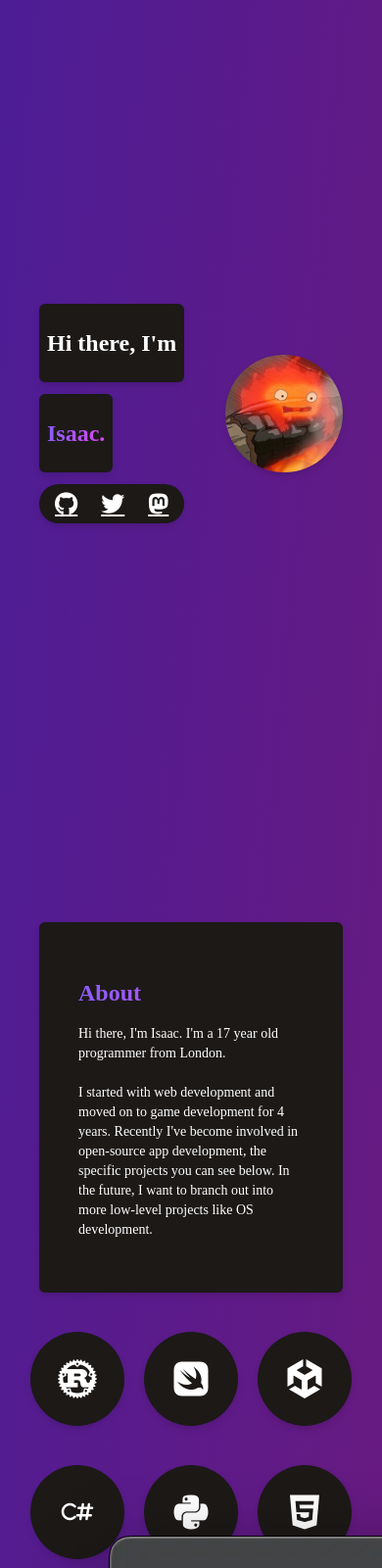
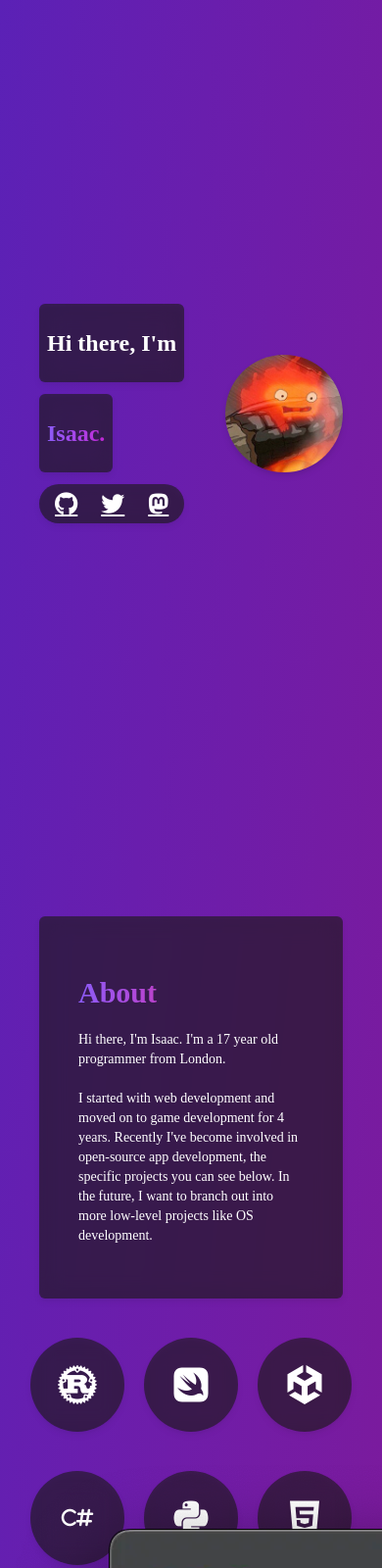
Before and after one commit to IsaacMarovitz/isaacmarovitz.com, an Astro site: page / in a window 390 px wide. Shown: the top 1600 px of the page at 98% size. Built offline with nearby package versions, Linux system fonts and the light colour scheme; Astro itself is replaced by a stand-in of ours.

Commit message:
Transparency

```diff
--- a/src/components/about.astro
+++ b/src/components/about.astro
@@ -12,8 +12,8 @@ function calculateAge(birthday: Date) {
 
 <div class="h-screen flex flex-col md:flex-row items-center justify-center md:justify-between px-10 sm:snap-center gap-5">
     <div class="flex">
-        <div class="bg-stone-900 rounded-md sm:rounded-xl p-10 drop-shadow-md text-white">
-            <h1 class="text-left font-bold text-2xl sm:text-3xl text-transparent bg-clip-text bg-gradient-to-r from-violet-500 to-fuchsia-500">About</h1>
+        <div class="backdrop-blur-md bg-stone-900/60 rounded-md sm:rounded-xl p-10 drop-shadow-md text-white">
+            <h1 class="text-left font-bold lg:text-4xl md:text-4xl text-3xl text-transparent bg-clip-text bg-gradient-to-r from-violet-500 to-rose-600 pb-0 lg:pb-1 md:pb-1">About</h1>
             <p class="text-sm sm:text-base">
                 Hi there, I'm Isaac. I'm a {calculateAge(new Date(2006, 5, 16))} year old programmer from London.<br/><br/>
                 I started with web development and moved on to game development for 4 years.
@@ -26,34 +26,34 @@ function calculateAge(birthday: Date) {
     <div class="flex flex-col gap-10 md:grow items-end">
         <div class="flex flex-row text-white gap-5 md:gap-10">
             <div class="flex">
-                <div class="bg-stone-900 w-20 h-20 lg:w-30 lg:h-30 flex items-center justify-center rounded-full p-2 sm:p-5 drop-shadow-md">
+                <div class="backdrop-blur-md bg-stone-900/60 w-20 h-20 lg:w-30 lg:h-30 flex items-center justify-center rounded-full p-2 sm:p-5 drop-shadow-md">
                     <i class="text-10 md:text-12 lg:text-14 fa-brands fa-rust"></i>
                 </div>
             </div>
             <div class="flex">
-                <div class="bg-stone-900 w-20 h-20 lg:w-30 lg:h-30 flex items-center justify-center rounded-full p-2 sm:p-5 drop-shadow-md">
+                <div class="backdrop-blur-md bg-stone-900/60 w-20 h-20 lg:w-30 lg:h-30 flex items-center justify-center rounded-full p-2 sm:p-5 drop-shadow-md">
                     <i class="text-10 md:text-12 lg:text-14 fa-brands fa-swift"></i>
                 </div>
             </div>
             <div class="flex">
-                <div class="bg-stone-900 w-20 h-20 lg:w-30 lg:h-30 flex items-center justify-center rounded-full p-2 sm:p-5 drop-shadow-md">
+                <div class="backdrop-blur-md bg-stone-900/60 w-20 h-20 lg:w-30 lg:h-30 flex items-center justify-center rounded-full p-2 sm:p-5 drop-shadow-md">
                     <i class="text-10 md:text-12 lg:text-14 fa-brands fa-unity"></i>
                 </div>
             </div>
         </div>
         <div class="flex flex-row text-white gap-5 md:gap-10">
             <div class="flex">
-                <div class="bg-stone-900 w-20 h-20 lg:w-30 lg:h-30 flex items-center justify-center rounded-full p-2 sm:p-5 drop-shadow-md">
+                <div class="backdrop-blur-md bg-stone-900/60 w-20 h-20 lg:w-30 lg:h-30 flex items-center justify-center rounded-full p-2 sm:p-5 drop-shadow-md">
                     <p class="fa text-xl md:text-2xl lg:text-3xl select-none">C#</p>
                 </div>
             </div>
             <div class="flex">
-                <div class="bg-stone-900 w-20 h-20 lg:w-30 lg:h-30 flex items-center justify-center rounded-full p-2 sm:p-5 drop-shadow-md">
+                <div class="backdrop-blur-md bg-stone-900/60 w-20 h-20 lg:w-30 lg:h-30 flex items-center justify-center rounded-full p-2 sm:p-5 drop-shadow-md">
                     <i class="text-10 md:text-12 lg:text-14 fa-brands fa-python"></i>
                 </div>
             </div>
             <div class="flex">
-                <div class="bg-stone-900 w-20 h-20 lg:w-30 lg:h-30 flex items-center justify-center rounded-full p-2 sm:p-5 drop-shadow-md">
+                <div class="backdrop-blur-md bg-stone-900/60 w-20 h-20 lg:w-30 lg:h-30 flex items-center justify-center rounded-full p-2 sm:p-5 drop-shadow-md">
                     <i class="text-10 md:text-12 lg:text-14 fa-brands fa-html5"></i>
                 </div>
             </div>
--- a/src/components/project-card.astro
+++ b/src/components/project-card.astro
@@ -14,10 +14,10 @@ const { name, description, link, image_path, flipped } = Astro.props;
     <div class={`absolute max-w-4xl max-h-4xl ${flipped ? "right-35vw" : "left-35vw"} translate-y-[8vh]`}>
         <img class="object-scale-down animate hover" alt={`Screenshot of ${name}`} src={image_path}>
     </div>
-    <div class={`flex ${flipped ? "flex-row-reverse" : "flex-row"} grow self-end drop-shadow-md`}>
+    <div class={`flex ${flipped ? "flex-row-reverse" : "flex-row"} grow self-end`}>
         <a href={link} target="_blank" rel="noreferrer noopener" class="m-20">
-            <div class="flex flex-col bg-stone-900 transition duration-300 hover:ease-in-out hover:bg-gradient-to-br from-stone-800 to-stone-900 hover:drop-shadow-xl hover:scale-105 text-white rounded-xl p-10 drop-shadow-md">
-                <h2 class="text-transparent bg-clip-text bg-gradient-to-r from-violet-500 to-fuchsia-500 font-bold text-3xl text-left">{name}</h2>
+            <div class="flex flex-col backdrop-blur-md bg-stone-900/60 transition duration-300 hover:ease-in-out hover:bg-gradient-to-br from-stone-200/10 to-transparent hover:drop-shadow-xl hover:scale-105 text-white rounded-xl p-10 gap-1 drop-shadow-md">
+                <h2 class="text-transparent bg-clip-text bg-gradient-to-r from-violet-500 to-rose-600 font-bold text-4xl text-left">{name}</h2>
                 <p>{description}</p>
             </div>
         </a>
@@ -29,10 +29,10 @@ const { name, description, link, image_path, flipped } = Astro.props;
     <div class="max-w-4xl max-h-4xl">
         <img class="object-scale-down animate hover" alt={`Screenshot of ${name}`} src={image_path}>
     </div>
-    <div class="flex drop-shadow-md">
+    <div class="flex">
         <a href={link} target="_blank" rel="noreferrer noopener" class="m-10">
-            <div class="flex flex-col bg-stone-900 transition duration-300 hover:ease-in-out hover:bg-gradient-to-br from-stone-800 to-stone-900 hover:drop-shadow-xl hover:scale-105 text-white rounded-xl p-10 drop-shadow-md">
-                <h2 class="text-transparent bg-clip-text bg-gradient-to-r from-violet-500 to-fuchsia-500 font-bold text-2xl text-left">{name}</h2>
+            <div class="flex flex-col backdrop-blur-md bg-stone-800/60 transition duration-300 hover:ease-in-out hover:bg-gradient-to-br from-stone-200/10 to-transparent hover:drop-shadow-xl hover:scale-105 text-white rounded-xl p-10 drop-shadow-md">
+                <h2 class="text-transparent bg-clip-text bg-gradient-to-r from-violet-500 to-rose-600 font-bold text-3xl text-left">{name}</h2>
                 <p class="text-sm">{description}</p>
             </div>
         </a>
--- a/src/layouts/Layout.astro
+++ b/src/layouts/Layout.astro
@@ -7,7 +7,7 @@ const { title } = Astro.props;
 ---
 
 <!DOCTYPE html>
-<html lang="en" class="bg-gradient-to-br from-violet-900 to-fuchsia-900 sm:scroll-smooth sm:snap-y sm:snap-mandatory">
+<html lang="en" class="bg-gradient-to-br from-violet-800 to-fuchsia-800 sm:scroll-smooth sm:snap-y sm:snap-mandatory">
 	<head>
 		<meta charset="UTF-8" />
 		<meta name="viewport" content="width=device-width initial-scale=1.0, viewport-fit=cover" />
--- a/src/pages/index.astro
+++ b/src/pages/index.astro
@@ -13,17 +13,17 @@ import { ChevronDoubleDownIcon } from "@heroicons/vue/24/outline";
 			<div class="flex w-[100%] flex-row items-center justify-start py-20">
 				<div class="flex flex-col gap-3 sm:gap-5 lg:gap-10">
 					<div class="flex">
-						<div class="bg-stone-900 text-white rounded-md sm:rounded-xl p-2 sm:p-5 drop-shadow-md">
+						<div class="backdrop-blur-md bg-stone-900/60 text-white rounded-md sm:rounded-xl p-2 sm:p-5 drop-shadow-md">
 							<h1 class="text-left font-extrabold text-2xl sm:text-5xl lg:text-8xl">Hi there, I'm</h1>
 						</div>
 					</div>
 					<div class="flex">
-						<div class="bg-stone-900 rounded-md sm:rounded-xl p-2 sm:p-5 drop-shadow-md">
-							<h1 class="text-left font-extrabold text-2xl sm:text-5xl lg:text-8xl text-transparent bg-clip-text bg-gradient-to-r from-violet-500 to-fuchsia-500">Isaac.</h1>
+						<div class="backdrop-blur-md bg-stone-900/60 rounded-md sm:rounded-xl p-2 sm:p-5 drop-shadow-md">
+							<h1 class="text-left font-extrabold text-2xl sm:text-5xl lg:text-8xl text-transparent bg-clip-text bg-gradient-to-r from-violet-500 to-fuchsia-600">Isaac.</h1>
 						</div>
 					</div>
 					<div class="flex">
-						<div class="bg-stone-900 rounded-full px-2 flex gap-2 drop-shadow-md transition duration-300 hover:ease-in-out hover:bg-gradient-to-br from-stone-800 to-stone-900 hover:drop-shadow-xl hover:scale-105">
+						<div class="backdrop-blur-md bg-stone-900/60 rounded-full px-2 flex gap-2 drop-shadow-md transition duration-300 hover:ease-in-out hover:bg-gradient-to-br from-stone-200/10 to-transparent hover:drop-shadow-xl hover:scale-105">
 							<a href="https://github.com/IsaacMarovitz" aria-label="Go to my GitHub Account" target="_blank" rel="noreferrer noopener" class="fa-brands fa-github text-white text-6 sm:text-8 lg:text-12 p-2" />
 							<a href="https://twitter.com/isaacmarovitz" aria-label="Go to my Twitter Account" target="_blank" rel="noreferrer noopener" class="fa-brands fa-twitter text-white text-6 sm:text-8 lg:text-12 p-2" />
 							<a href="https://social.treehouse.systems/@isaacmarovitz" aria-label="Go to my Mastodon Account" target="_blank" rel="noreferrer noopener" class="fa-brands fa-mastodon text-white text-6 sm:text-8 lg:text-12 p-2" />
```
